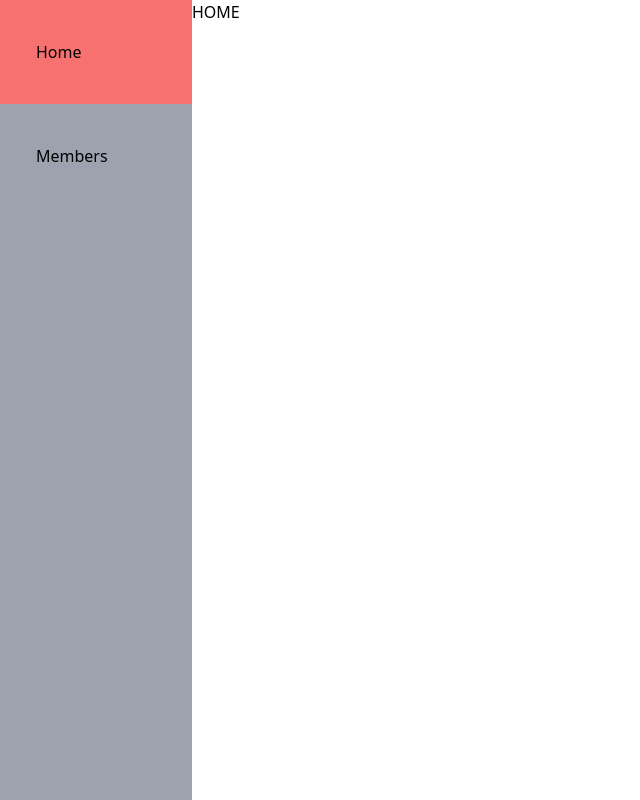
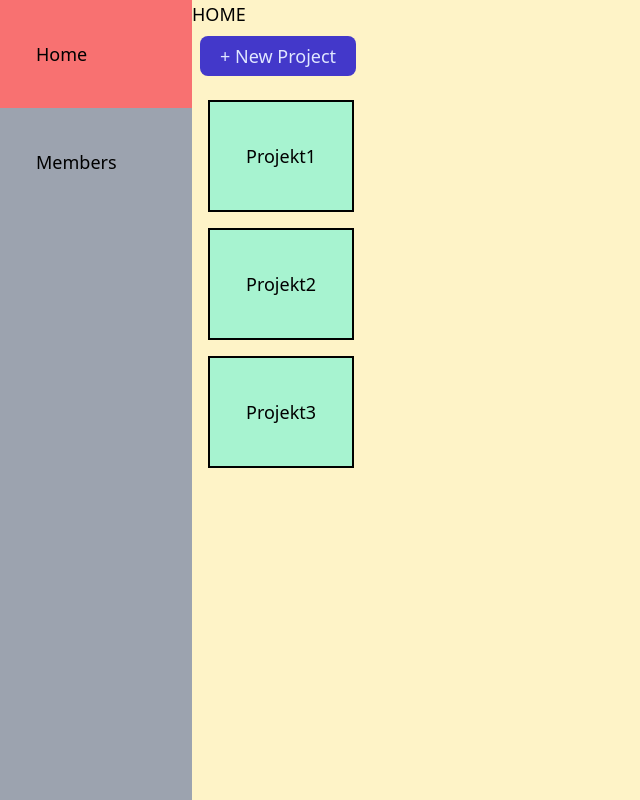
Before and after one commit to john4web/micro-trello, a React (Create React App) app: page / in a window 1280 px wide. Shown: the whole page, without its empty margins (0-640 px from the left). Built offline with nearby package versions, Linux system fonts and the light colour scheme.

Commit message:
layouting, routing, etc.

```diff
--- a/src/App.tsx
+++ b/src/App.tsx
@@ -2,13 +2,14 @@ import React from "react";
 import { Switch, Route } from "react-router-dom";
 import { Members } from "./views/Members";
 import { Home } from "./views/Home";
+import { Board } from "./views/Board";
 import { MenuBar } from "./components/MenuBar";
 import { SwitchTransition, CSSTransition } from "react-transition-group";
 import "./styles/App.css";
 
 function App() {
   return (
-    <div className="flex w-screen h-screen">
+    <div className="flex w-screen h-screen text-lg">
       <MenuBar />
 
       <Route
@@ -19,6 +20,7 @@ function App() {
                 {/* Switch chooses exactly 1 element and renders it */}
                 <Route path="/" component={Home} exact />
                 <Route path="/members" component={Members} />
+                <Route path="/board/:id" component={Board} />
               </Switch>
             </CSSTransition>
           </SwitchTransition>
--- a/src/components/MenuBar.tsx
+++ b/src/components/MenuBar.tsx
@@ -5,7 +5,11 @@ export const MenuBar = () => {
 
   return (
     <ul className="bg-gray-400 flex-col flex">
-      <li className={`w-48 ${location.pathname === "/" ? activeColor : ""}`}>
+      <li
+        className={`w-48 ${
+          location.pathname !== "/members" ? activeColor : ""
+        }`}
+      >
         <Link to="/" className="block px-9 py-10">
           Home
         </Link>
--- a/src/components/ProjectDialog.tsx
+++ b/src/components/ProjectDialog.tsx
@@ -1,3 +1,52 @@
-export const ProjectDialog = () => {
-  return <div>ProjectDialog</div>;
+interface IProps {
+  closeProjectDialog: Function;
+  // any other props that come into the component
+}
+
+export const ProjectDialog = ({ closeProjectDialog }: IProps) => {
+  return (
+    <div className="absolute w-screen h-screen bg-black bg-opacity-50 top-0 left-0 flex justify-center items-center">
+      <div className="w-80 h-80 bg-white opacity-100">
+        <label htmlFor="project-name">Project Name:</label>
+        <input
+          type="text"
+          id="project-name"
+          name="project-name"
+          className="border-black border-2"
+        />
+        <label htmlFor="project-team">Project Team:</label>
+        <input
+          type="text"
+          id="project-team"
+          name="project-team"
+          className="border-black border-2"
+        />
+        <label htmlFor="project-color">Project Color:</label>
+        <input
+          type="text"
+          id="project-color"
+          name="project-color"
+          className="border-black border-2"
+        />
+
+        <button
+          onClick={() => {
+            closeProjectDialog();
+          }}
+          className="h-10 px-5 m-2 text-indigo-100 transition-colors duration-150 bg-indigo-700 rounded-lg focus:shadow-outline hover:bg-indigo-800"
+        >
+          CLOSE
+        </button>
+
+        <button
+          onClick={() => {
+            closeProjectDialog();
+          }}
+          className="h-10 px-5 m-2 text-indigo-100 transition-colors duration-150 bg-indigo-700 rounded-lg focus:shadow-outline hover:bg-indigo-800"
+        >
+          Create new Project
+        </button>
+      </div>
+    </div>
+  );
 };
--- a/src/views/Board.tsx
+++ b/src/views/Board.tsx
@@ -1,3 +1,17 @@
+import { Link, useParams } from "react-router-dom";
+import React from "react";
 export const Board = () => {
-  return <div>Board</div>;
+  let { id } = useParams<{ id: string }>();
+  return (
+    <div>
+      Board
+      <h1>Project ID: {id}</h1>
+      <Link
+        to="/"
+        className="h-10 px-5 m-2 text-indigo-100 transition-colors duration-150 bg-indigo-700 rounded-lg focus:shadow-outline hover:bg-indigo-800"
+      >
+        Back to Home
+      </Link>
+    </div>
+  );
 };
--- a/src/views/Home.tsx
+++ b/src/views/Home.tsx
@@ -1,3 +1,67 @@
+import { Link } from "react-router-dom";
+import { ProjectDialog } from "../components/ProjectDialog";
+import React from "react";
 export const Home = () => {
-  return <div className="bg-red">HOME</div>;
+  let [projectDialogIsOpen, setProjectDialogIsOpen] = React.useState<boolean>(
+    false
+  );
+  const projectData = [
+    {
+      id: "1",
+      name: " Projekt1",
+      team: [{}, {}, {}],
+      color: "#0000ff",
+    },
+    {
+      id: "2",
+      name: " Projekt2",
+      team: [{}, {}, {}],
+      color: "#00ff00",
+    },
+    {
+      id: "3",
+      name: " Projekt3",
+      team: [{}, {}, {}],
+      color: "#ff0000",
+    },
+  ];
+
+  return (
+    <div className="bg-yellow-100 w-full">
+      <h1>HOME</h1>
+      <button
+        onClick={() => {
+          setProjectDialogIsOpen(true);
+        }}
+        className="h-10 px-5 m-2 text-indigo-100 transition-colors duration-150 bg-indigo-700 rounded-lg focus:shadow-outline hover:bg-indigo-800"
+      >
+        + New Project
+      </button>
+
+      {projectDialogIsOpen && (
+        <ProjectDialog
+          closeProjectDialog={() => {
+            setProjectDialogIsOpen(false);
+          }}
+        />
+      )}
+
+      <main className="flex">
+        <ul>
+          {projectData.map((project) => {
+            return (
+              <li
+                key={project.id}
+                className="bg-green-200 m-4 border-black border-2"
+              >
+                <Link to={`/board/${project.id}`} className="block px-9 py-10">
+                  {project.name}
+                </Link>
+              </li>
+            );
+          })}
+        </ul>
+      </main>
+    </div>
+  );
 };
--- a/src/views/Members.tsx
+++ b/src/views/Members.tsx
@@ -1,3 +1,3 @@
 export const Members = () => {
-  return <div>MEMBERS</div>;
+  return <div className="bg-yellow-100 w-full">MEMBERS</div>;
 };
```
